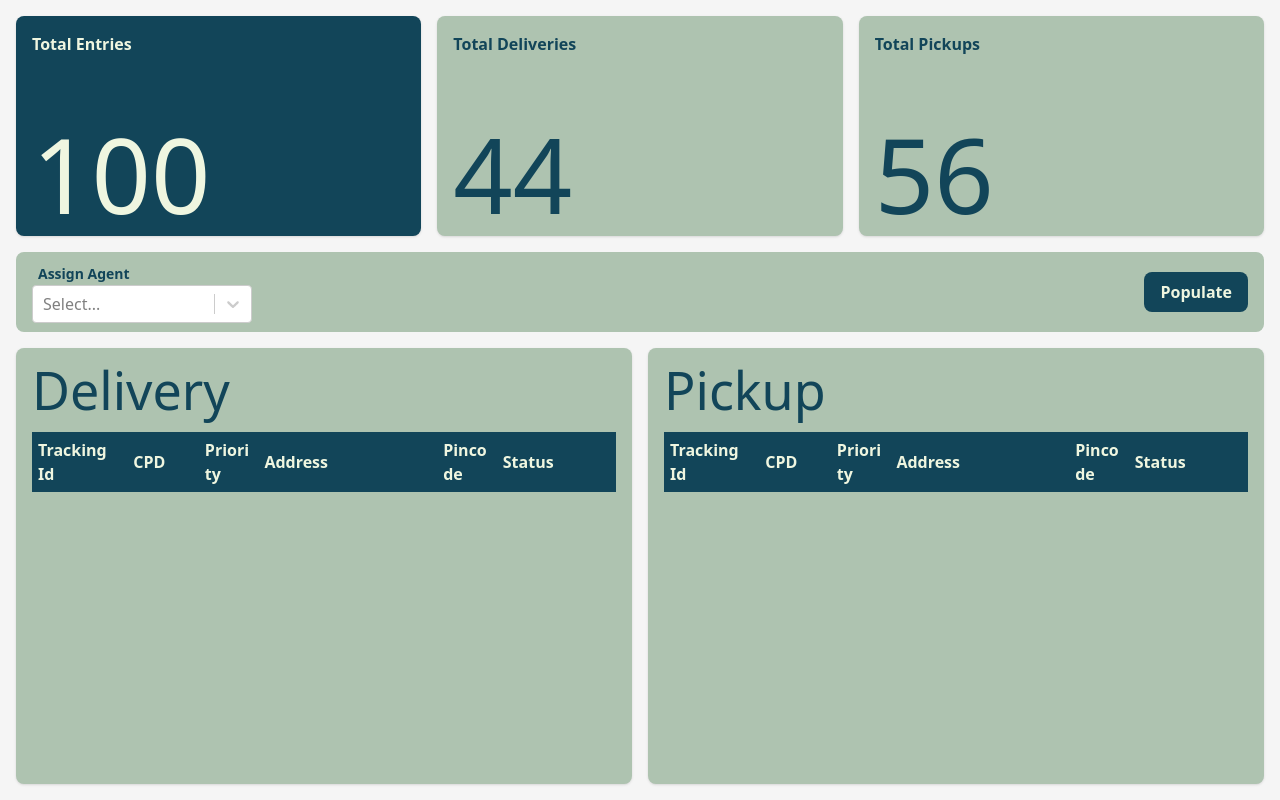
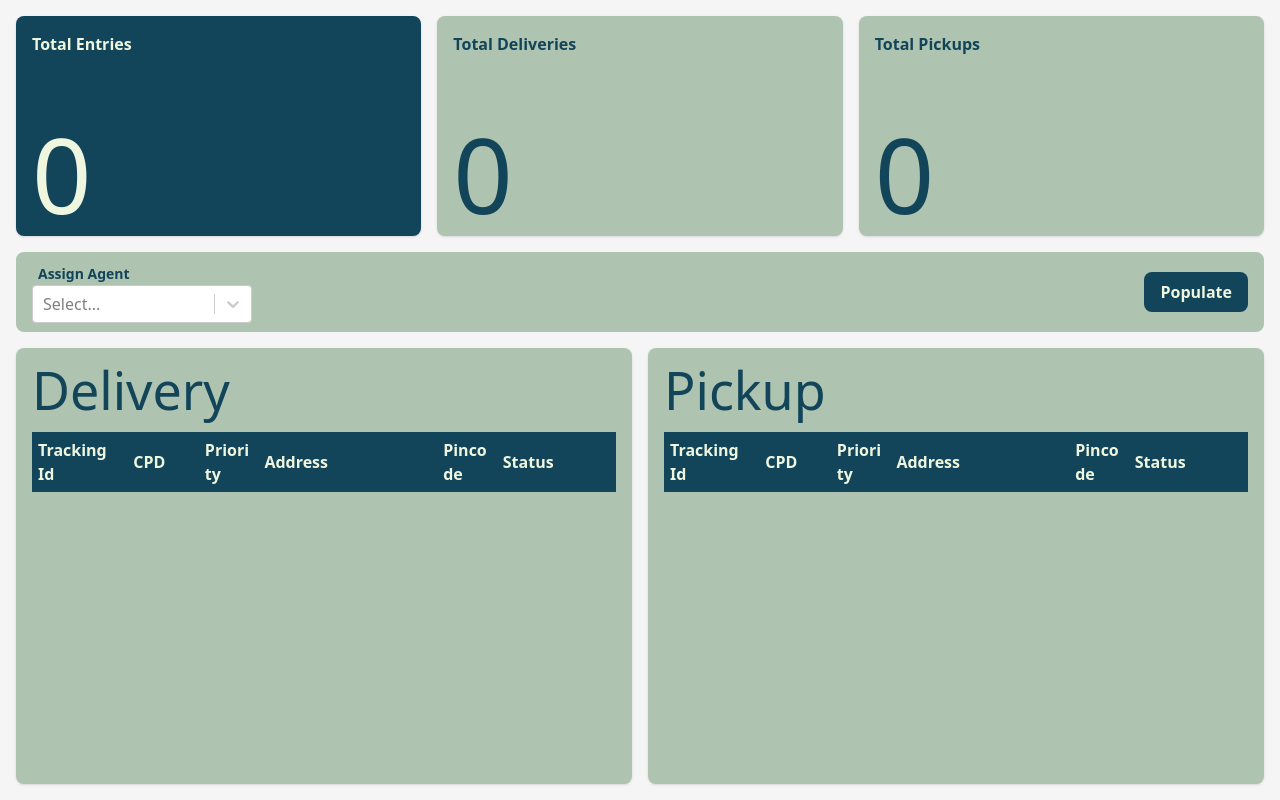
Before and after one commit to Mukesh-2307/ERP-Dashboard, a React (Vite) app: page / in a window 1280 px wide. Built offline with nearby package versions, Linux system fonts and the light colour scheme.

Commit message:
update: used the received props and displayed it

```diff
--- a/src/components/StatsCard.jsx
+++ b/src/components/StatsCard.jsx
@@ -1,11 +1,11 @@
 import React from 'react'
 
-const StatsCard = () => {
+const StatsCard = ({ total, totalDeliveries, totalPickups }) => {
     return (
         <>
-            <Card title="Total Entries" value={100} className="card-dark" />
-            <Card title="Total Deliveries" value={44} className="card-light" />
-            <Card title="Total Pickups" value={56} className="card-light" />
+            <Card title="Total Entries" value={total} className="card-dark" />
+            <Card title="Total Deliveries" value={totalDeliveries} className="card-light" />
+            <Card title="Total Pickups" value={totalPickups} className="card-light" />
         </>
     )
 }
```
